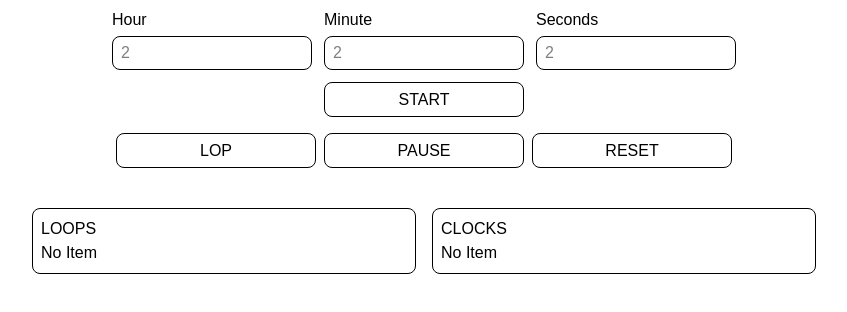
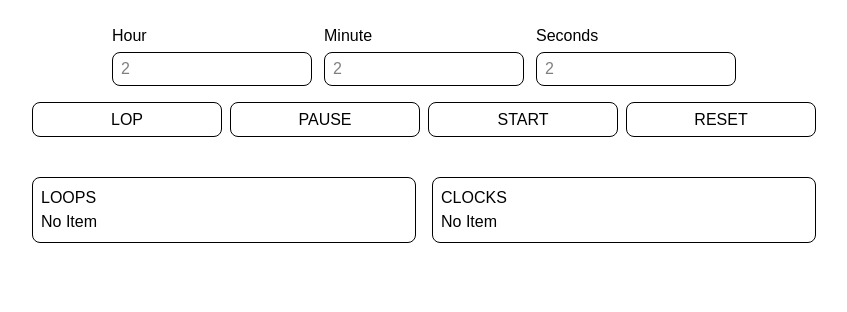
Before and after one commit to RaminMajidi/timer-task, a Next.js app: page / in a window 1280 px wide. Shown: the top 312 px of the page, without its empty margins (216-1063 px from the left). Built offline with nearby package versions, Linux system fonts and the light colour scheme.

Commit message:
[fixed] render bug

```diff
--- a/src/app/page.tsx
+++ b/src/app/page.tsx
@@ -7,7 +7,7 @@ import TopInputs from "@/components/timer/topInputs/Index";
 
 export default function Home() {
   return (
-    <section className="max-w-[800px] mx-auto">
+    <section className="max-w-[800px] mx-auto py-4">
       <TopInputs />
       <div className="flex justify-center items-center gap-2">
         <ShowTimer />
--- a/src/components/timer/btnGroup/Index.tsx
+++ b/src/components/timer/btnGroup/Index.tsx
@@ -1,12 +1,14 @@
 import BtnLop from "../btnLop/Index";
 import BtnPause from "../btnPause/Index"
 import BtnReset from "../btnReset/Index";
+import BtnStart from "../btnStart/BtnStart";
 
 const BtnGroup = () => {
   return (
     <div className="flex justify-center items-center gap-2 p-2">
         <BtnLop/>
         <BtnPause/>
+        <BtnStart/>
         <BtnReset/>
     </div>
   )
--- a/src/components/timer/topInputs/Index.tsx
+++ b/src/components/timer/topInputs/Index.tsx
@@ -42,7 +42,6 @@ const TopInputs = () => {
                         value={second as number}
                         changeHandler={(e) => { setSecond(+e.target.value) }}
                     />
-                    <BtnStart />
                 </article>
             }
         </>
```
